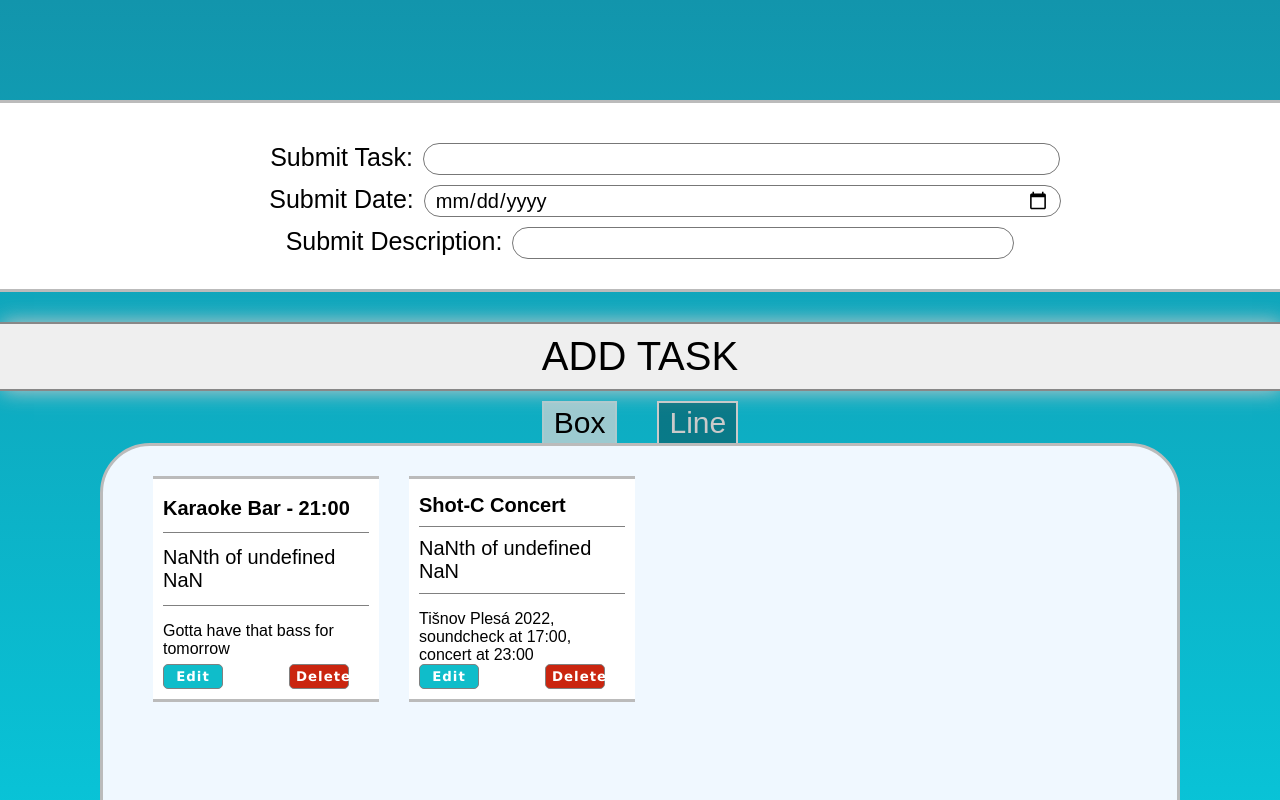
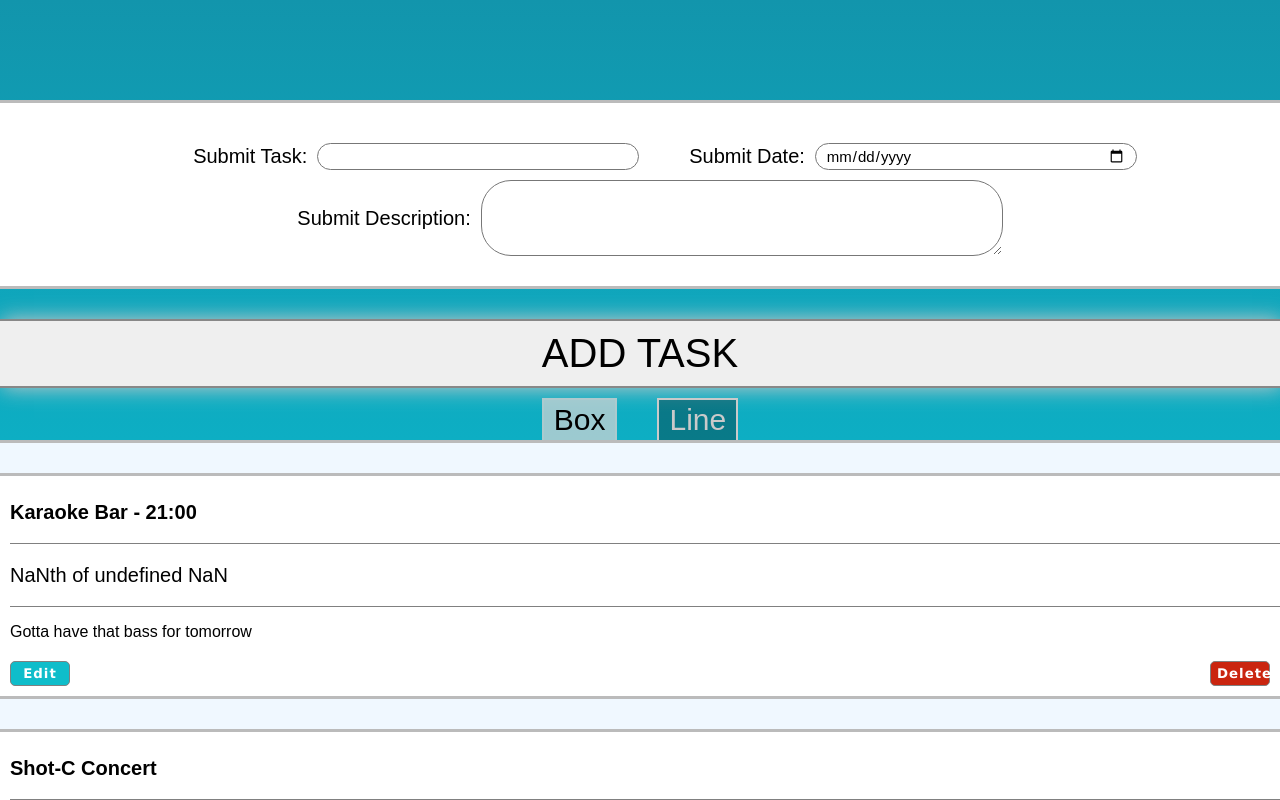
Before and after one commit to TomiPBass/vue-tasklist, a Vue app: page /#/ in a window 1280 px wide. Shown: the top 800 px of the page. Built offline with nearby package versions, Linux system fonts and the light colour scheme.

Commit message:
fix: editModal design,      header design

```diff
--- a/src/assets/main.css
+++ b/src/assets/main.css
@@ -51,43 +51,6 @@ body{
       padding: 30px 0;
   }
 
-  .task_form{
-      justify-content: center;
-      font-size: 25px;
-      display: block;
-  }
-  #taskForm{
-      width: 300px;
-      height: 30px;
-      margin-left: 0;
-      font-size: 20px;
-  }
-
-  .date_form{
-      font-size: 25px;
-      justify-content: center;
-      display: block;
-  }
-
-  #dateForm{
-      width: 200px;
-      height: 30px;
-      margin-left: 0;
-      font-size: 20px;
-  }
-
-  .desc_form{
-      font-size: 25px;
-      display: block;
-      justify-content: center;
-  }
-
-  #descriptionForm{
-      width: 300px;
-      height: 30px;
-      margin-left: 0;
-      font-size: 20px;
-  }
   .taskLine_div{
     grid-template-columns: 1fr 1fr 1fr;
  }
@@ -110,6 +73,7 @@ body{
     .header{
         display: block;
         margin-top: 100px;
+        width: 100%;
         background-color: white;
         margin-left: 0;
         margin-right: 0;
@@ -175,14 +139,14 @@ body{
 
     /* Todo GRID */
 
-    .todo_plain{
+    .task_plain{
         margin: 0 0;
         border: 0;
         border-top: 3px solid rgb(187, 187, 187);
         border-bottom: 3px solid rgb(187, 187, 187);
         border-radius: 0;
     }
-    .todo_grid{
+    .task_grid{
         margin: 30px 0;
         display: grid;
         grid-template-columns: 1fr;
@@ -207,6 +171,7 @@ body{
 }
 
 
+
 @media (max-width: 780px) {
   .modal_box {
     background-color: white;
@@ -227,3 +192,27 @@ body{
     font-size: 15px;
   }
 }
+
+@media (max-width: 1028px){
+  .date_form{
+    font-size: 17px;
+  }
+  .task_form{
+    font-size: 17px;
+  }
+  #taskForm{
+    min-width: 200px;
+  }
+  #dateForm{
+    min-width: 200px;
+  }
+  #descriptionForm{
+    min-width: 300px;
+  }
+}
+
+@media (max-width: 787px){
+  #descriptionForm {
+    min-width: 200px;
+}
+}
--- a/src/components/EditTaskModal.vue
+++ b/src/components/EditTaskModal.vue
@@ -22,7 +22,7 @@
                 <textarea
                     v-model="task.description"
                     cols="30"
-                    rows="5"
+                    rows="4"
                 />
             </div>
             <div class="edit_modal_bottom">
@@ -102,19 +102,28 @@ const saveClicked = () => {
 </script>
 
 <style>
-.modal_box {
+.edit_modal_bg{
+  position: absolute;
+  top: 0;
+  left: 0;
+  bottom: 0;
+  z-index: 1;
+  width: 100%;
+  height: 100%;
+  background: rgba(0, 0, 0, 0.7);
+}
+.edit_modal_box {
   background-color: white;
-  height: 20%;
-  width: 33%;
-  z-index: 2;
+  height: auto;
+  width: 40%;
   display: grid;
-  grid-template-rows: 2fr 2fr 1.3fr;
+  grid-template-rows: .7fr 3fr .5fr;
   position: absolute;
-  left: 33%;
-  top: 40%;
+  left: 30%;
+  top: 30%;
 }
 
-.modal_top {
+.edit_modal_top {
   display: flex;
   justify-content: center;
   align-items: center;
@@ -123,7 +132,7 @@ const saveClicked = () => {
   background-color: aquamarine;
 }
 
-.modal_top button{
+.edit_modal_top button{
   position: absolute;
   top: 0;
   right: 0;
@@ -137,19 +146,33 @@ const saveClicked = () => {
   cursor: pointer;
 }
 
-.modal_top p{
-  margin: 0
+.edit_modal_top p{
+  margin: 10px
 }
 
-.modal_mid {
+.edit_modal_mid {
   text-align: center;
-  display: flex;
-  justify-content: center;
+  display: grid;
+  grid-template-rows: 1fr 2fr 1fr 2fr 1fr 4fr;
   align-items: center;
   font-size: 20px;
+  padding: 5px 80px;
 }
 
-.modal_bottom {
+.edit_modal_mid input{
+  text-align: center;
+  font-size: 15px;
+  height: 25px;
+  font-family: Montserrat;
+}
+
+.edit_modal_mid textarea{
+  text-align: center;
+  font-size: 15px;
+  font-family: Montserrat;
+}
+
+.edit_modal_bottom {
   background-color: rgb(219, 230, 226);
   display: flex;
   justify-content: center;
@@ -194,4 +217,14 @@ const saveClicked = () => {
   border: 1px solid gray;
   cursor: pointer;
 }
+
+
+@media (max-width: 867px){
+  .edit_modal_box {
+  width: 100%;
+  left: 0;
+  top: 30%;
+  }
+}
+
 </style>
--- a/src/components/TheHeader.vue
+++ b/src/components/TheHeader.vue
@@ -1,5 +1,6 @@
 <template>
     <div class="header">
+        <div class="top_row">
             <div class="task_form">
                 <label for="submit_taskForm">Submit Task:</label>
                 <input
@@ -18,14 +19,16 @@
                     name="dateForm"
                 >
             </div>
+        </div>
+
         <div class="desc_form">
             <label for="submit_descriptionForm">Submit Description:</label>
-            <input
+            <textarea
                 id="descriptionForm"
                 v-model="newTask.newDesc"
-                type="text"
-                name="descriptionForm"
-            >
+                cols="20"
+                rows="4"
+            />
         </div>
     </div>
     <div class="add_task">
@@ -83,8 +86,8 @@ const layout = reactive({
 
 <style>
 .header{
-  display: flex;
-  justify-content: space-between;
+  display: grid;
+  grid-template-rows: 1fr 3fr;
   margin-top: 100px;
   background-color: white;
   margin-left: 100px;
@@ -92,6 +95,10 @@ const layout = reactive({
   padding: 40px 0;
   border: 3px solid rgb(187, 187, 187);
   border-radius: 50px;
+}
+.top_row{
+    display: flex;
+    justify-content: center;
 }
 
 .task_form{
@@ -101,7 +108,8 @@ const layout = reactive({
   display: flex;
 }
 #taskForm{
-  width: 300px;
+  min-width: 300px;
+  min-height: 25px;
   margin-left: 10px;
   border: 1px solid rgb(119, 119, 119);
   border-radius: 30px;
@@ -113,11 +121,13 @@ const layout = reactive({
 .date_form{
   font-size: 25px;
   font-weight: 500;
+  margin-left: 30px;
   display: flex;
 }
 
 #dateForm{
-  width: 200px;
+  min-width: 300px;
+  min-height: 25px;
   margin-left: 10px;
   border: 1px solid rgb(119, 119, 119);
   border-radius: 30px;
@@ -130,15 +140,22 @@ const layout = reactive({
   font-size: 25px;
   font-weight: 500;
   display: flex;
-  margin-right: 50px;
+  justify-content: center;
+  margin-top: 20px;
+}
+
+label{
+    display: flex;
+    align-items: center;
 }
 
 #descriptionForm{
-  width: 300px;
+  min-width: 500px;
+  max-height: 50px;
   margin-left: 10px;
   border: 1px solid rgb(119, 119, 119);
   border-radius: 30px;
-  padding: 0 10px;
+  padding: 12px 10px;
   font-family: 'Montserrat', sans-serif;
 }
 
@@ -177,4 +194,19 @@ const layout = reactive({
     background-color: rgba(214, 214, 214, 0.712);
 }
 
+
+
+@media (max-width: 787px){
+    .top_row{
+        display: grid;
+        grid-template-rows: 1fr 1fr;
+    }
+    .desc_form label{
+        font-size: 16px;
+    }
+    #descriptionForm {
+        min-width: 200px;
+    }
+}
+
 </style>
--- a/src/components/TheTaskBox.vue
+++ b/src/components/TheTaskBox.vue
@@ -44,7 +44,7 @@
 <script setup>
 
 // IMPORT
-import { computed, reactive, ref } from 'vue'
+import { computed, reactive } from 'vue'
 import { useStoreTasks } from '@/stores/counter'
 import ConfirmDelete from '@/components/ConfirmDelete.vue'
 import ConfirmEdit from '@/components/ConfirmEdit.vue'
--- a/src/components/TheTaskLine.vue
+++ b/src/components/TheTaskLine.vue
@@ -1,21 +1,39 @@
 <template>
     <ConfirmDelete
-        v-if="modals.deleteTask"
-        :task-id="displayedTask.id"
-        @close="modals.deleteTask = false"
+        v-if="modals.confirmDelete"
+        :task-id="task.id"
+        @close="modals.confirmDelete = false"
+    />
+    <ConfirmEdit
+        v-if="modals.confirmEdit"
+        :key="task.id"
+        @edit="openEdit"
+        @close="modals.confirmEdit = false"
+    />
+    <EditTaskModal
+        v-if="modals.editTask"
+        :task-id="task.id"
+        :edit-task-close="modals.editTask"
+        @close="modals.editTask = false"
     />
     <div class="taskLine_div">
         <div class="taskLine">
-            <p>{{ displayedTask.title }}</p>
+            <p>{{ task.title }}</p>
         </div>
         <div class="taskLine_date">
-            <p>{{ displayedTask.date }}</p>
+            <p>{{ date }}</p>
         </div>
         <button
             class="taskLine_delete_button"
-            @click="modals.deleteTask = true"
+            @click="modals.confirmDelete = true"
         >
             Delete
+        </button>
+        <button
+            class="taskLine_edit_button"
+            @click="modals.confirmEdit = true"
+        >
+            Edit
         </button>
     </div>
 </template>
@@ -23,19 +41,38 @@
 <script setup>
 
 // IMPORT
-import { reactive } from 'vue'
+import { computed, reactive } from 'vue'
+import { useStoreTasks } from '@/stores/counter'
 import ConfirmDelete from '@/components/ConfirmDelete.vue'
+import ConfirmEdit from '@/components/ConfirmEdit.vue'
+import EditTaskModal from '@/components/EditTaskModal.vue'
 
 // STORE AND PROPS
-defineProps({
-    displayedTask: {
+const storeTasks = useStoreTasks()
+const props = defineProps({
+    task: {
         type: Object,
+        required: true
+    },
+    taskId: {
+        type: String,
         required: true
     }
 })
 
+// Formated date
+const date = computed(() => storeTasks.getTaskDateFormated(props.taskId))
+
 // MODALS
 const modals = reactive({
-    deleteTask: false
+    confirmDelete: false,
+    confirmEdit: false,
+    editTask: false,
 })
+
+// OPEN EDIT
+const openEdit = () => {
+    modals.confirmEdit = false
+    modals.editTask = true
+}
 </script>
--- a/src/views/ViewLineTaskList.vue
+++ b/src/views/ViewLineTaskList.vue
@@ -4,7 +4,9 @@
             <TheTaskLine
                 v-for="task in storeTasks.tasks"
                 :key="task.id"
+                :task="task"
                 :displayed-task="task"
+                :task-id="task.id"
             />
         </div>
     </div>
@@ -51,7 +53,8 @@ const storeTasks = useStoreTasks();
 .taskLine_delete_button {
   position: absolute;
   width: 20%;
-  min-width: 60px;
+  min-width: 30px;
+  max-width: 200px;
   top: 10px;
   bottom: 10px;
   right: 10px;
@@ -60,6 +63,24 @@ const storeTasks = useStoreTasks();
   font-weight: 600;
   letter-spacing: 1px;
   background-color: rgb(202, 37, 15);
+  border: 1px solid gray;
+  border-radius: 5px;
+  cursor: pointer;
+}
+
+.taskLine_edit_button {
+  position: absolute;
+  width: 20%;
+  min-width: 30px;
+  max-width: 200px;
+  top: 10px;
+  bottom: 10px;
+  right: 15%;
+  color: white;
+  font-family:'Lucida Sans', 'Lucida Sans Regular', 'Lucida Grande', 'Lucida Sans Unicode', Geneva, Verdana, sans-serif;
+  font-weight: 600;
+  letter-spacing: 1px;
+  background-color: rgb(15, 189, 202);
   border: 1px solid gray;
   border-radius: 5px;
   cursor: pointer;
@@ -94,4 +115,33 @@ const storeTasks = useStoreTasks();
   margin: 15px
 }
 
+@media (max-width: 1650px){
+  .taskLine_delete_button{
+    max-width: 140px
+  }
+  .taskLine_edit_button {
+    max-width: 140px;
+  }
+}
+
+@media (max-width: 1090px){
+  .taskLine_delete_button{
+    max-width: 150px
+  }
+  .taskLine_edit_button {
+    max-width: 150px;
+    right: 18%
+  }
+}
+
+@media (max-width: 900px){
+  .taskLine_delete_button{
+    max-width: 70px
+  }
+  .taskLine_edit_button {
+    max-width: 70px;
+    right: 15%
+  }
+}
+
 </style>
```
Also changed, not shown: src/views/ViewEditNote.vue (deleted). Lines whose indentation alone changed are shown as unchanged.
